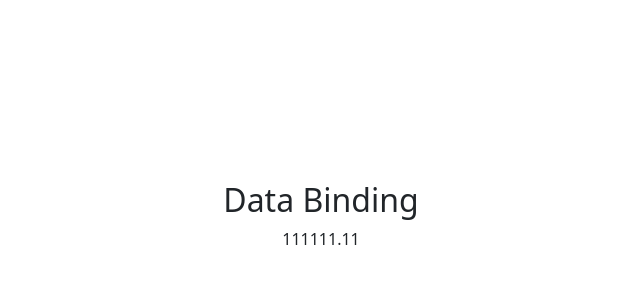
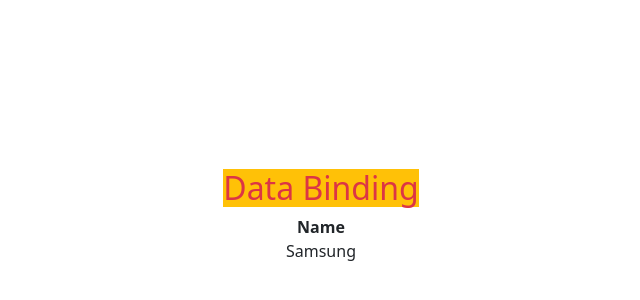
Before and after one commit to Manish10022001/React-Concepts, a React (Vite) app in the folder react_concepts/: page / in a window 1280 px wide. Shown: the part 176-476 px from the top of the page, without its empty margins (319-959 px from the left). Built offline with nearby package versions, Linux system fonts and the light colour scheme.

Commit message:
data binging with string

```diff
--- /dev/null
+++ b/react_concepts/src/components/data-binding/data-binding-3.jsx
@@ -0,0 +1,19 @@
+import { useState, useEffect } from "react";
+
+export default function DataBindingWithString() {
+  const [productName, setProductName] = useState("");
+  const [bgStyle, setBgStyle] = useState("");
+  useEffect(() => {
+    setProductName("Samsung");
+    setBgStyle("bg-warning");
+  });
+  return (
+    <div className="container-fluid">
+      <h2 className={`text-center text-danger ${bgStyle}`}>Data Binding</h2>
+      <dl>
+        <dt>Name</dt>
+        <dd>{productName}</dd>
+      </dl>
+    </div>
+  );
+}
--- a/react_concepts/src/main.jsx
+++ b/react_concepts/src/main.jsx
@@ -3,7 +3,7 @@ import { createRoot } from "react-dom/client";
 import "./index.css";
 import App from "./App.jsx";
 import LoginComponent from "./components/login/login.component.jsx";
-import DataBindingTwo from "./components/data-binding/data-binding-2.jsx";
+import DataBindingWithString from "./components/data-binding/data-binding-3.jsx";
 
 import "../node_modules/bootstrap/dist/css/bootstrap.css";
 import "../node_modules/bootstrap-icons/font/bootstrap-icons.css";
@@ -13,6 +13,6 @@ createRoot(document.getElementById("root")).render(
   <StrictMode>
     {/* <App /> */}
     {/* <LoginComponent /> */}
-    <DataBindingTwo />
+    <DataBindingWithString />
   </StrictMode>
 );
```
